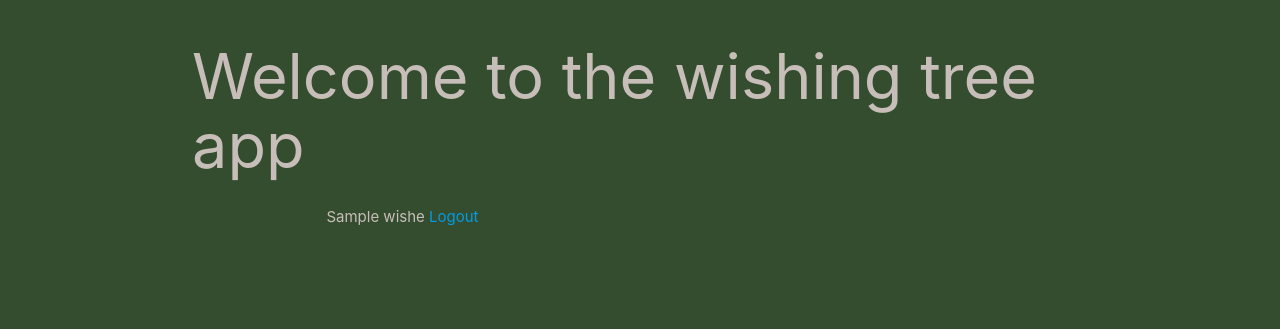
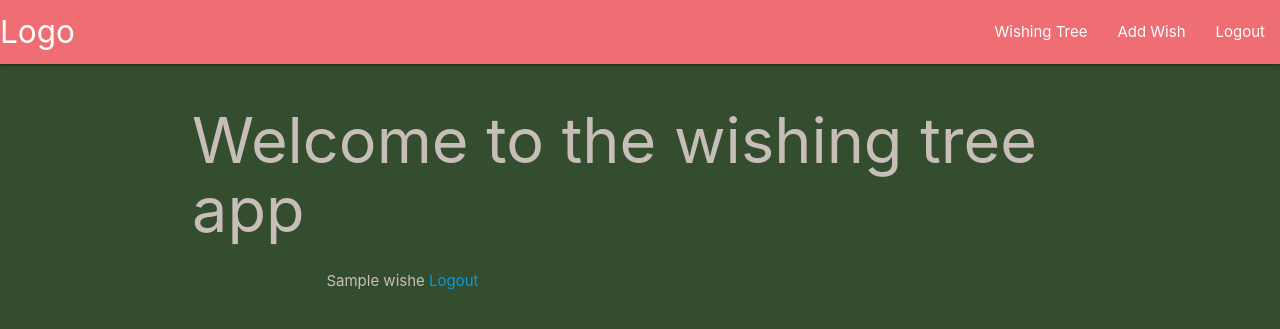
Before and after one commit to marina601/team11-CI-Christmas-Hackathon, a Flask app: page / in a window 1280 px wide. Shown: the top 329 px of the page. Run offline with Flask 2, Linux system fonts and the light colour scheme; the visitor is signed in with stand-in values (Sample User, id 1); a database or web service that is not in the repository returns one stand-in record (values such as "Sample title"); some libraries are stand-ins or nearby versions.

Commit message:
basic navbar in place with default styles and tested with user session and responsiveness

```diff
--- a/static/css/style.css
+++ b/static/css/style.css
@@ -18,3 +18,15 @@ body {
     background-color: var(--green);
     color: var(--silver);
 }
+
+    /* Navbar */
+nav .sidenav-trigger {
+    display: flex;
+    flex-direction: row;
+    justify-content: flex-end;
+    float: none;
+}
+
+[data-target="mobile-toggler"] i {
+    font-size: 3rem;
+}
--- a/static/js/script.js
+++ b/static/js/script.js
@@ -1,4 +1,10 @@
 console.log("test");
+
+// Navbar toggler initialisation
+document.addEventListener('DOMContentLoaded', () => {
+    let elems = document.querySelectorAll('.sidenav');
+    let instances = M.Sidenav.init(elems);
+});
 
 // Initialize the select element
 
--- a/templates/base.html
+++ b/templates/base.html
@@ -24,6 +24,10 @@
 
 </head>
 <body>
+
+  <!-- Navbar component injection -->
+  {% include 'components/_navbar.html' %}
+
   <main class="container">
     <!-- Flash Messages-->
     {% with messages = get_flashed_messages() %}
--- /dev/null
+++ b/templates/components/_navbar.html
@@ -0,0 +1,57 @@
+<nav>
+    <div class="nav-wrapper">
+        <a href="#" class="brand-logo">Logo</a>
+
+        <a href="#" data-target="mobile-toggler" class="sidenav-trigger">
+            <i class="fas fa-candy-cane"></i>
+        </a>
+
+        <ul id="nav-mobile" class="right hide-on-med-and-down">
+            {% if session.user %}
+                <li>
+                    <a href="">Wishing Tree</a>
+                </li>
+                <li>
+                    <a href="">Add Wish</a>
+                </li>
+                <li>
+                    <a href="{{ url_for('logout') }}">Logout</a>
+                </li>
+            {% else %}
+                <li>
+                    <a href="{{ url_for('register') }}">Register</a>
+                </li>
+                <li>
+                    <a href="{{ url_for('login') }}">Login</a>
+                </li>
+            {% endif %}
+        </ul>
+    </div>
+</nav>
+
+<ul class="sidenav" id="mobile-toggler">
+    {% if session.user %}
+        <li>
+            <a href="{{ url_for('index') }}">Home</a>
+        </li>
+        <li>
+            <a href="">Wishing Tree</a>
+        </li>
+        <li>
+            <a href="">Add Wish</a>
+        </li>
+        <li>
+            <a href="{{ url_for('logout') }}">Logout</a>
+        </li>
+    {% else %}
+        <li>
+            <a href="{{ url_for('index') }}">Home</a>
+        </li>
+        <li>
+            <a href="{{ url_for('register') }}">Register</a>
+        </li>
+        <li>
+            <a href="{{ url_for('login') }}">Login</a>
+        </li>
+    {% endif %}
+</ul>
```
